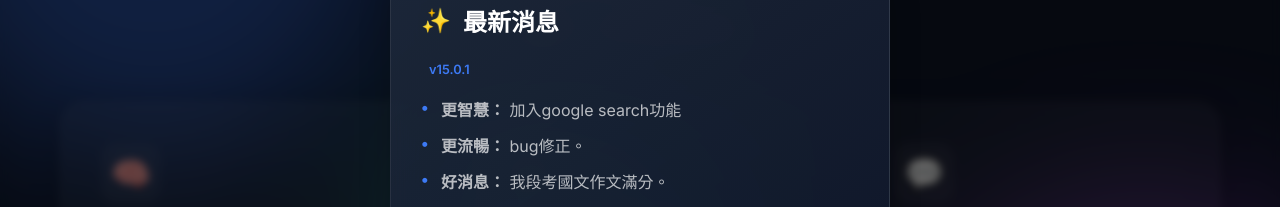
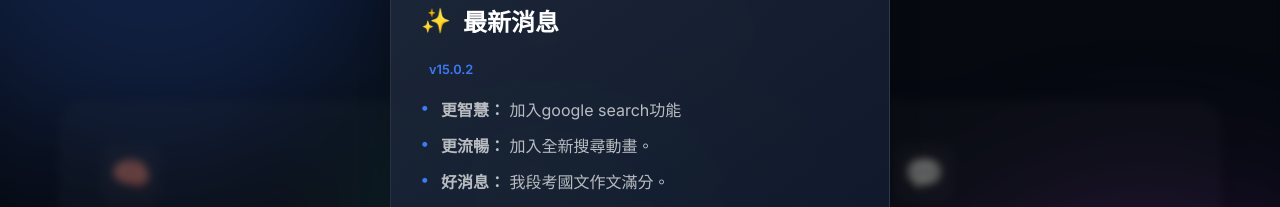
Before and after one commit to ythsc0529/HusonAI, a website: page index.html in a window 1280 px wide. Shown: the part 250-457 px from the top of the page. Drawn offline with nearby package versions, Linux system fonts and the light colour scheme.

Commit message:
search animate

```diff
--- a/index.html
+++ b/index.html
@@ -120,10 +120,10 @@
                 <h2 id="update-title">最新消息</h2>
             </header>
             <section class="update-modal-body">
-                <div class="version-tag">v15.0.1</div>
+                <div class="version-tag">v15.0.2</div>
                 <ul>
                     <li><strong>更智慧：</strong> 加入google search功能</li>
-                    <li><strong>更流暢：</strong> bug修正。</li>
+                    <li><strong>更流暢：</strong> 加入全新搜尋動畫。</li>
                     <li><strong>好消息：</strong> 我段考國文作文滿分。</li>
                 </ul>
                 <div class="dismiss-wrapper">
```
